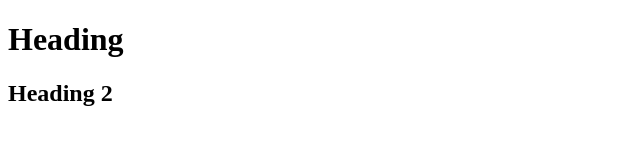
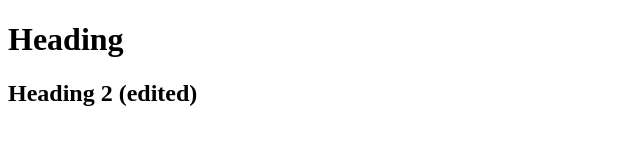
Before and after one commit to Sharathchintakindi/local, a plain HTML site: page index.html in a window 1280 px wide. Shown: the whole page, without its empty margins (0-640 px from the left). Drawn offline with Linux system fonts and the light colour scheme.

Commit message:
added Edited

```diff
--- a/index.html
+++ b/index.html
@@ -8,6 +8,6 @@
 </head>
 <body>
     <h1>Heading</h1>
-    <h2>Heading 2</h2>
+    <h2>Heading 2 (edited)</h2>
 </body>
 </html>
```
